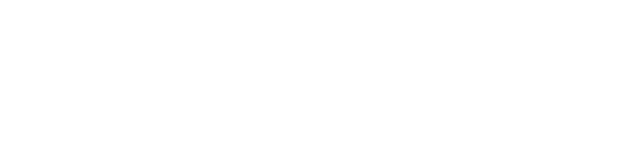
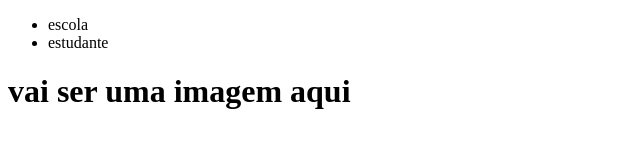
Before and after one commit to joaocomerlato/site-turma-criativa, a plain HTML site: page index.html in a window 1280 px wide. Shown: the whole page, without its empty margins (0-640 px from the left). Drawn offline with Linux system fonts and the light colour scheme.

Commit message:
Add files via upload

```diff
--- a/index.html
+++ b/index.html
@@ -4,8 +4,15 @@
     <meta charset="UTF-8">
     <meta name="viewport" content="width=device-width, initial-scale=1.0">
     <title>Document</title>
+    <link rel="stylesheet" href="style.css">
 </head>
 <body>
+    <head> <ul>
+        <li>escola</li>
+        <li>estudante</li>
+    </ul>
+<h1>vai ser uma imagem aqui</h1>
 
-</body>
 </html>
+
+    </head>
```
